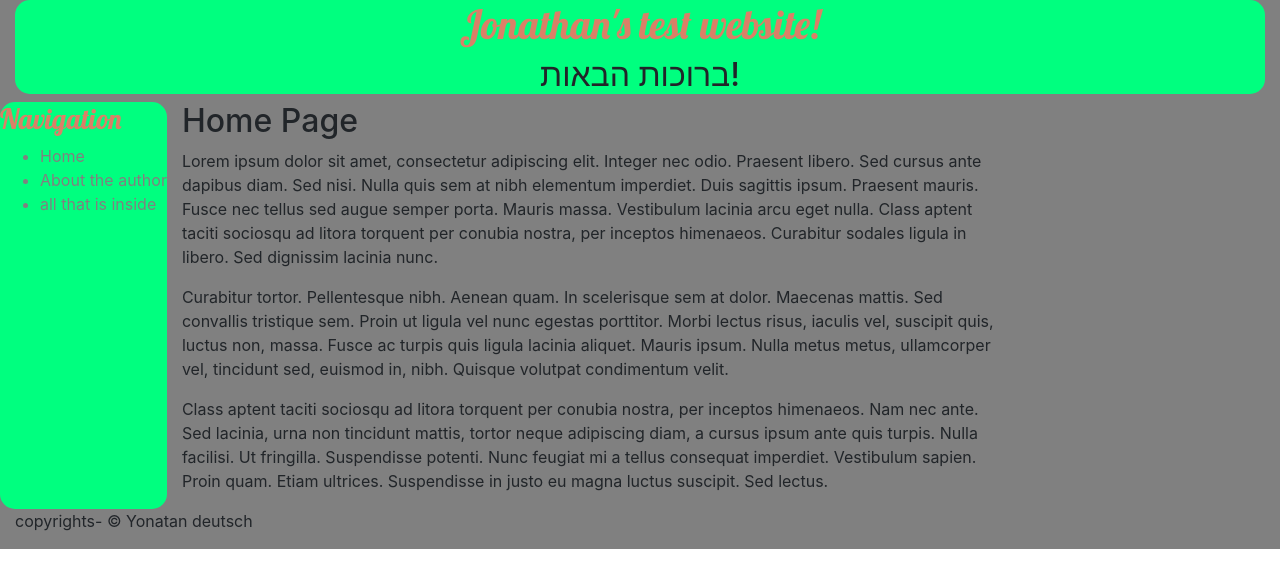
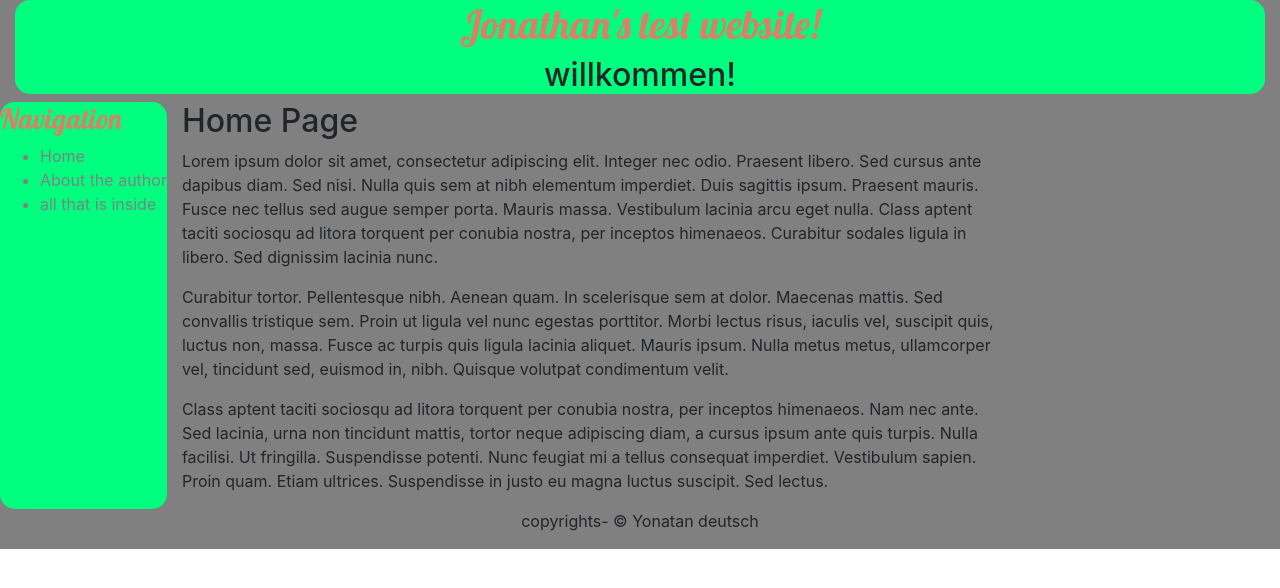
Before and after one commit to avtalion/first-website, a plain HTML site: page index.html in a window 1280 px wide. Drawn offline with nearby package versions, Linux system fonts and the light colour scheme.

Commit message:
Update index.html

```diff
--- a/index.html
+++ b/index.html
@@ -21,13 +21,17 @@
         background-color: #00ff7f;
         color: grey;
         border-radius: 15px;
+      }
+      #footer {
+        text-align: center;
+      }
     </style>
   </head>
   <body>
     <div id="container" class="col-md-12">
       <div id="header">
         <h1 class="old-pink">Jonathan's test website!</h1>
-        <h2>ברוכות הבאות!</h2>
+        <h2>willkommen!</h2>
       </div>
       <div id="content" class="row">
         <div id="nav" class:"col-md-4">
@@ -48,7 +52,7 @@
         </div
       </div>
       <div id="footer" class="col-md-12">
-        <p>copyrights- &copy; Yonatan deutsch
+        <p>copyrights- &copy; Yonatan deutsch</p>
       </div>
     </div>
   </body>
```
